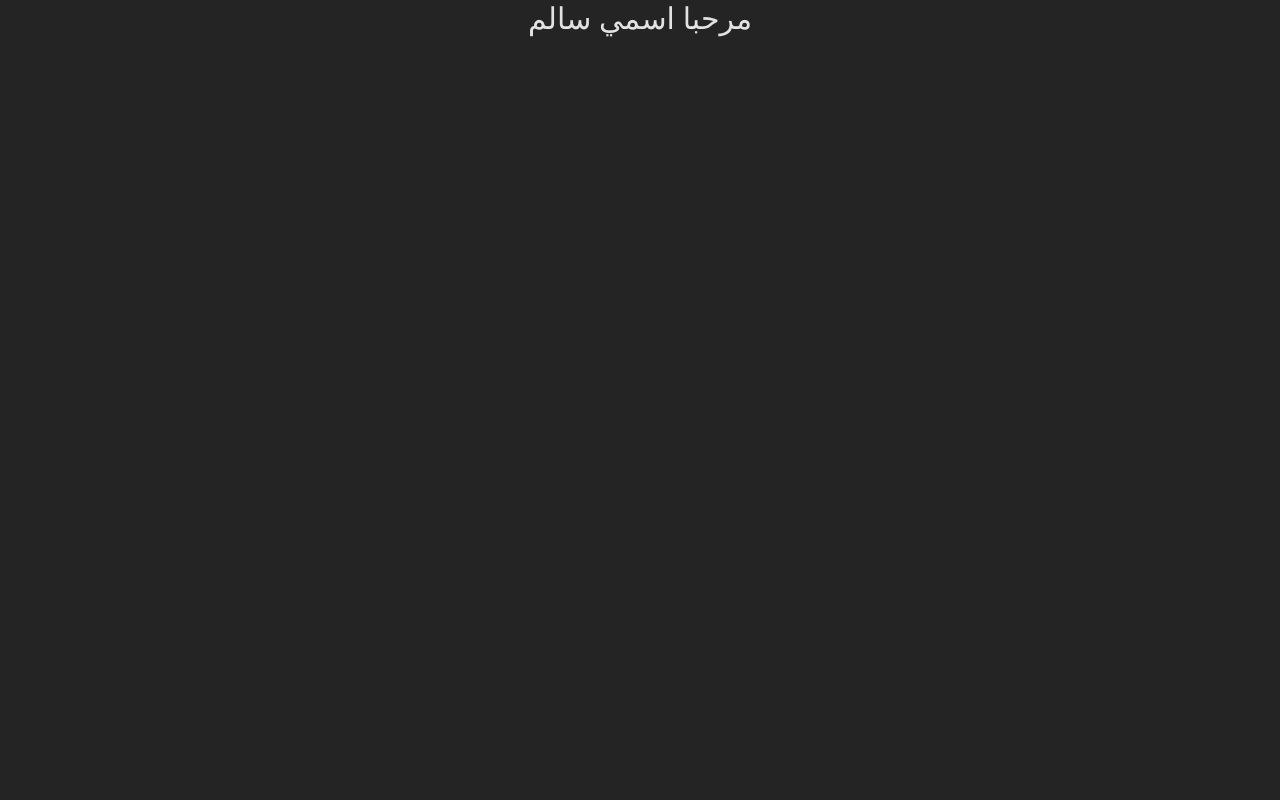
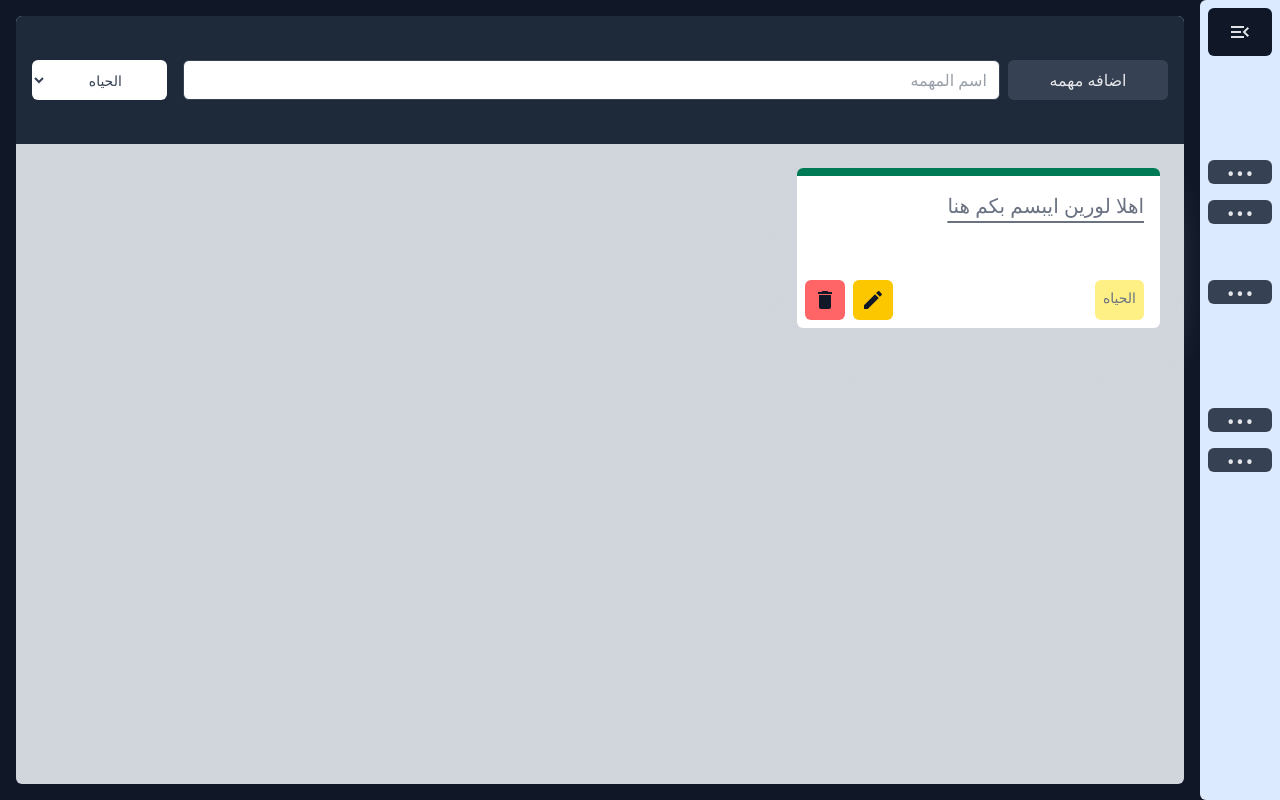
Before and after one commit to al9wel/React-To-Do-List, a React (Vite) app: page / in a window 1280 px wide. Built offline with nearby package versions, Linux system fonts and the light colour scheme.

Commit message:
finish styling

```diff
--- a/src/App.jsx
+++ b/src/App.jsx
@@ -1,10 +1,7 @@
+
+import ToDoList from "./Components/ToDoList"
+
 const App = () => {
-  return (
-    <>
-      <div className="app">
-        <h1 className="text-3xl text-center font-bold ">مرحبا اسمي سالم</h1>
-      </div>
-    </>
-  )
+  return <ToDoList />
 }
 export default App
--- /dev/null
+++ b/src/Components/NewTodo.jsx
@@ -0,0 +1,18 @@
+const NewTodo = () => {
+    return (
+        <>
+            <div className="w-full h-32 bg-gray-800 rounded-t-md px-4 py-2 md:rever flex flex-col-reverse md:flex-row  justify-center items-center">
+                <button className={` mt-2 lg:mt-0 w-40 duration-300 ml-2  h-10 p-2 rounded-md bg-gray-700 hover:bg-gray-900 font-extrabold flex justify-center items-center text-center cursor-pointer`} >اضافه مهمه </button>
+                <div className="mt-2 lg:mt-0 w-full md:flex-1 flex justify-center items-center gap-4">
+                    <input className={`w-full outline-0 h-10 border border-gray-700 bg-white rounded-md text-gray-700 p-2`} type="text" placeholder=" اسم المهمه" />
+                    <select className="w-24 md:w-40 text-center h-10 border-gray-700 bg-white rounded-md text-gray-700 text-sm" name="" id="">
+                        <option>الحياه</option>
+                        <option>العمل</option>
+                        <option>العائله</option>
+                    </select>
+                </div>
+            </div>
+        </>
+    )
+}
+export default NewTodo
--- /dev/null
+++ b/src/Components/SideBar.jsx
@@ -0,0 +1,63 @@
+import { MenuOpen } from "@mui/icons-material";
+import { Cancel } from "@mui/icons-material";
+import { AddCircleOutline } from "@mui/icons-material";
+const categories = [
+    {
+        id: 1,
+        title: "الحياه",
+        color: "bg-yellow-400"
+    },
+    {
+        id: 2,
+        title: "العمل",
+        color: "bg-blue-400"
+    },
+    {
+        id: 3,
+        title: "العائله",
+        color: "bg-green-400"
+    },
+
+]
+const SideBar = ({ open, handleOpen }) => {
+    const t = open ? <Cancel /> : <MenuOpen />;
+    let categoriesList = categories.map((c) => {
+        return (
+            <div key={c.id} className={`${open ? "" : "hidden"} flex justify-between items-center mt-4`}>
+                <h1 className={` text-gray-900 text-center font-light`}>{c.title}</h1>
+                <div className={` flex-1 mr-4 h-1 ${c.color}`}></div>
+            </div>
+        )
+    })
+    return (
+        <>
+            <div className={`${open ? "w-32 md:w-52 lg:w-72" : "w-12 md:w-20"} bg-blue-100 rounded-l-md gap-2 flex flex-col justify-start p-2 duration-300 ease-in-out `} >
+                <button className={`${open ? "bg-gray-700 hover:bg-gray-900" : "bg-gray-900 hover:bg-gray-950"} duration-300 w-full h-12 p-2 rounded-md font-extrabold flex justify-center items-center text-center cursor-pointer`} onClick={handleOpen}>{t}</button>
+                <div className={`${open ? "hidden" : ""} w-full h-6 flex items-center justify-center mt-24  rounded-md bg-gray-700 text-center`}>
+                    <h1 style={{ height: "70px", fontSize: "35px" }}>...</h1>
+                </div>
+                <div className={`${open ? "hidden" : ""} w-full h-6 flex items-center justify-center mt-2  rounded-md bg-gray-700 text-center`}>
+                    <h1 style={{ height: "70px", fontSize: "35px" }}>...</h1>
+                </div>
+                <div className={`${open ? "hidden" : ""} w-full h-6 flex items-center justify-center mt-12  rounded-md bg-gray-700 text-center`}>
+                    <h1 style={{ height: "70px", fontSize: "35px" }}>...</h1>
+                </div>
+                <div className={`${open ? "hidden" : ""} w-full h-6 flex items-center justify-center mt-24  rounded-md bg-gray-700 text-center`}>
+                    <h1 style={{ height: "70px", fontSize: "35px" }}>...</h1>
+                </div>
+                <div className={`${open ? "hidden" : ""} w-full h-6 flex items-center justify-center mt-2  rounded-md bg-gray-700 text-center`}>
+                    <h1 style={{ height: "70px", fontSize: "35px" }}>...</h1>
+                </div>
+                <h1 className={`${open ? "" : "hidden"} w-full mt-12 h-12 p-2 text-gray-900 text-center text-xl font-bold overflow-hidden`}>الفلتره</h1>
+                <button className={` ${open ? "" : "hidden"} duration-300 mb-1 w-full h-8 p-2 rounded-md bg-cyan-700 hover:bg-cyan-900 font-extrabold flex justify-center items-center text-center cursor-pointer`} >الكل</button>
+                <button className={` ${open ? "" : "hidden"} duration-300 mb-1 w-full h-8 p-2 rounded-md bg-emerald-700 hover:bg-emerald-900  font-extrabold flex justify-center items-center text-center cursor-pointer`} >مكتمله</button>
+                <button className={` ${open ? "" : "hidden"} duration-300 mb-0 w-full h-8 p-2 rounded-md bg-rose-700 hover:bg-rose-900 font-extrabold flex justify-center items-center text-center cursor-pointer`} > غير مكتمله </button>
+                <h1 className={`${open ? "" : "hidden"} w-full mt-12 h-12 p-2 text-gray-900 text-center text-xl font-bold overflow-hidden`}>التصنيفات</h1>
+                <input className={` ${open ? "" : "hidden"} outline-0 border border-gray-700 bg-white rounded-md text-gray-700 p-2`} type="text" placeholder="اسم التصنيف" />
+                <button className={` ${open ? "" : "hidden"} duration-300 mb-8 w-full h-12 p-2 rounded-md bg-gray-700 hover:bg-gray-900 font-extrabold flex justify-center items-center text-center cursor-pointer`} ><AddCircleOutline /></button>
+                {categoriesList}
+            </div>
+        </>
+    )
+}
+export default SideBar
--- a/src/Components/ToDoList.jsx
+++ b/src/Components/ToDoList.jsx
@@ -0,0 +1,19 @@
+import { useState } from "react"
+import SideBar from "./SideBar"
+import Todos from "./Todos"
+const ToDoList = () => {
+    const [open, setOpen] = useState(false)
+
+    const handleOpen = () => {
+        setOpen((o) => !o)
+    }
+    return (
+        <>
+            <div style={{ direction: "rtl" }} className="min-h-screen bg-gray-900 flex">
+                <SideBar open={open} handleOpen={handleOpen} />
+                <Todos />
+            </div>
+        </>
+    )
+}
+export default ToDoList
--- /dev/null
+++ b/src/Components/Todo.jsx
@@ -0,0 +1,23 @@
+import { Delete } from "@mui/icons-material"
+import { Edit } from "@mui/icons-material"
+import { Check } from "@mui/icons-material"
+const Todo = () => {
+    return (
+        <>
+            <div className="bg-white shadow-2xl shadow-gray-300 h-40 m-2 rounded-md">
+                <div className="bg-emerald-700 h-2 rounded-t-md w-full"></div>
+                <div className="flex justify-between flex-col h-[90%]">
+                    <h1 className="  m-4 text-xl text-gray-500 underline underline-offset-8">اهلا لورين ايبسم بكم هنا </h1>
+                    <div className="flex justify-between ">
+                        <h1 className=" font-medium  mx-4 mt- text-sm w-fit bg-yellow-200 text-gray-500 p-2 rounded-md ">الحياه</h1>
+                        <div className="flex justify-center gap-2 ml-2 ">
+                            <h1 className=" font-medium   text-sm w-fit bg-yellow-400 text-gray-900 p-2 rounded-md "><Edit /></h1>
+                            <h1 className=" font-medium    text-sm w-fit bg-red-400 text-gray-900 p-2 rounded-md "><Delete /></h1>
+                        </div>
+                    </div>
+                </div>
+            </div>
+        </>
+    )
+}
+export default Todo
--- /dev/null
+++ b/src/Components/Todos.jsx
@@ -0,0 +1,16 @@
+import NewTodo from "./NewTodo"
+
+import Todo from "./Todo"
+const Todos = () => {
+    return (
+        <>
+            <div className="m-4 bg-gray-300 rounded-md flex-1">
+                <NewTodo />
+                <div className="grid grid-cols-1 md:grid-cols-2 lg:grid-cols-3 p-4">
+                    <Todo />
+                </div>
+            </div>
+        </>
+    )
+}
+export default Todos
```
